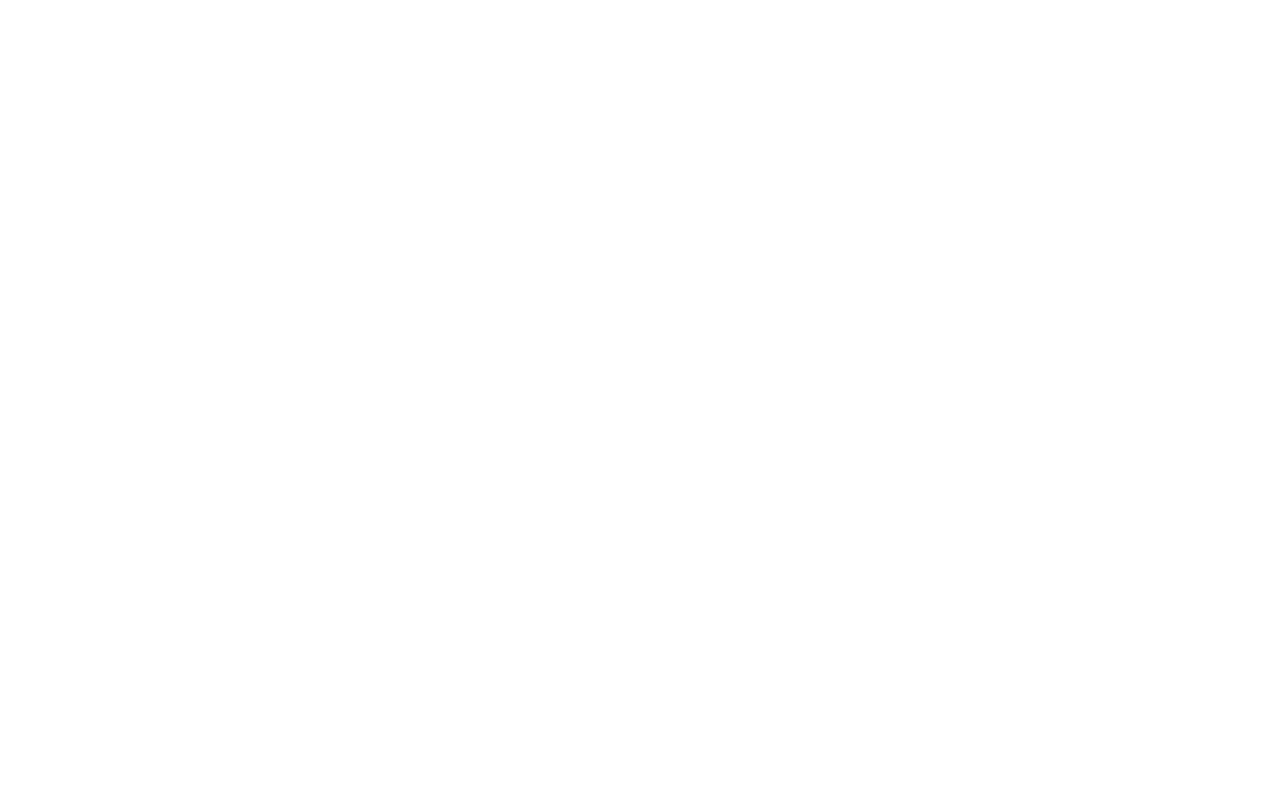
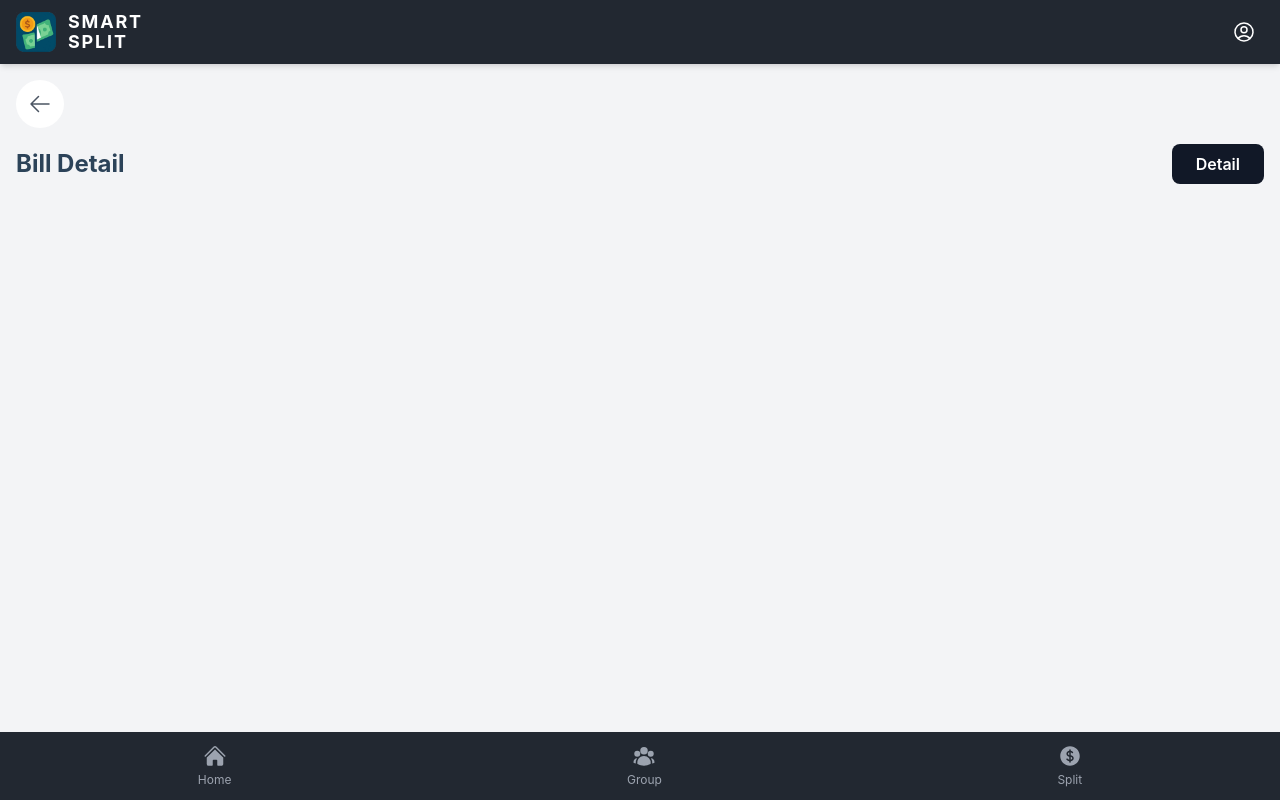
Before and after one commit to SakanaIsReal/devops-lab-02, a React (Create React App) app in the folder frontend/: page /bill/1 in a window 1280 px wide. Before the commit this address had no page. Built offline with nearby package versions, Linux system fonts and the light colour scheme.

Commit message:
feat(frontend): add a Bill detail page but can't show any detail yet because we don't have working api.

```diff
--- a/frontend/src/App.tsx
+++ b/frontend/src/App.tsx
@@ -12,6 +12,7 @@
 import PayPage from './pages/PayPage';
 import SignUpPage from './pages/SignUpPage';
 import { AccountPage } from './pages/AccountPage';
+import { BillDetailPage } from './pages/BillDetailPage';
 // Import our Protected Route component
 import { ProtectedRoute } from './components/ProtectedRoute';
 import { PublicRoute } from './components/PublicRoute';
@@ -95,6 +96,11 @@
             }
           />
 
+          <Route
+            path="/bill/:billId"
+            element={<BillDetailPage />}
+          />
+
           {/*
             Catch-all route.
             If the user goes to the root URL '/', redirect them to /dashboard.
--- /dev/null
+++ b/frontend/src/pages/BillDetailPage.tsx
@@ -0,0 +1,42 @@
+import React from 'react';
+import { useNavigate } from 'react-router-dom';
+import Navbar from '../components/Navbar';
+import { BottomNav, NavTab } from '../components/BottomNav';
+import CircleBackButton from '../components/CircleBackButton';
+
+export const BillDetailPage: React.FC = () => {
+  const navigate = useNavigate();
+
+  const handleTabChange = (tab: NavTab) => {
+    switch (tab) {
+      case 'home':
+        navigate('/dashboard');
+        break;
+      case 'groups':
+        navigate('/creategroup');
+        break;
+      case 'split':
+        navigate('/dashboard');
+        break;
+      default:
+        break;
+    }
+  };
+
+  return (
+    <div className="min-h-screen bg-gray-100 flex flex-col">
+      <Navbar />
+      <div className="p-4 flex-grow pb-16">
+        <CircleBackButton onClick={() => navigate(-1)} />
+        <div className="flex items-center justify-between mt-4 mb-6">
+          <h1 className="text-2xl font-bold text-[#2c4359]">Bill Detail</h1>
+          <button className="bg-[#111827] text-white font-semibold text-base px-6 py-2 rounded-lg">
+            Detail
+          </button>
+        </div>
+        {/* Page content will go here */}
+      </div>
+      <BottomNav activeTab={undefined} onTabChange={handleTabChange} />
+    </div>
+  );
+};
```
